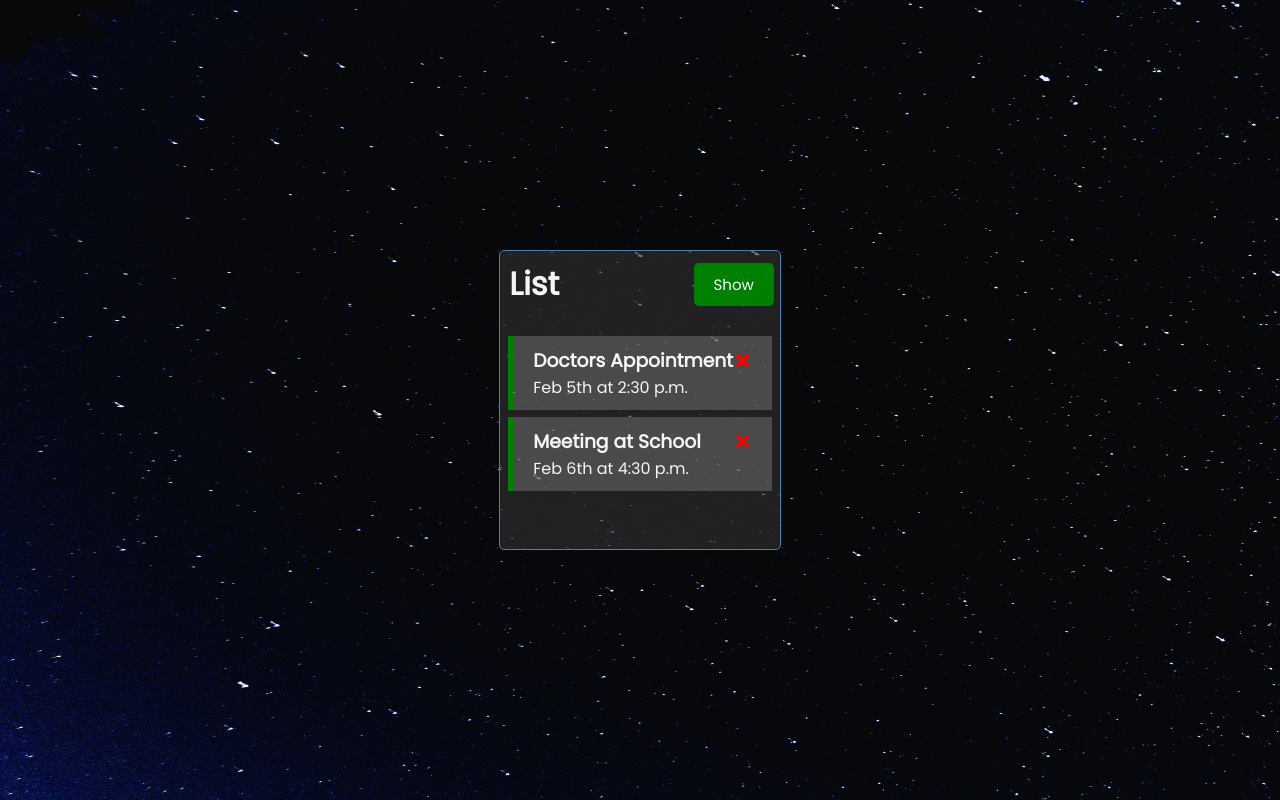
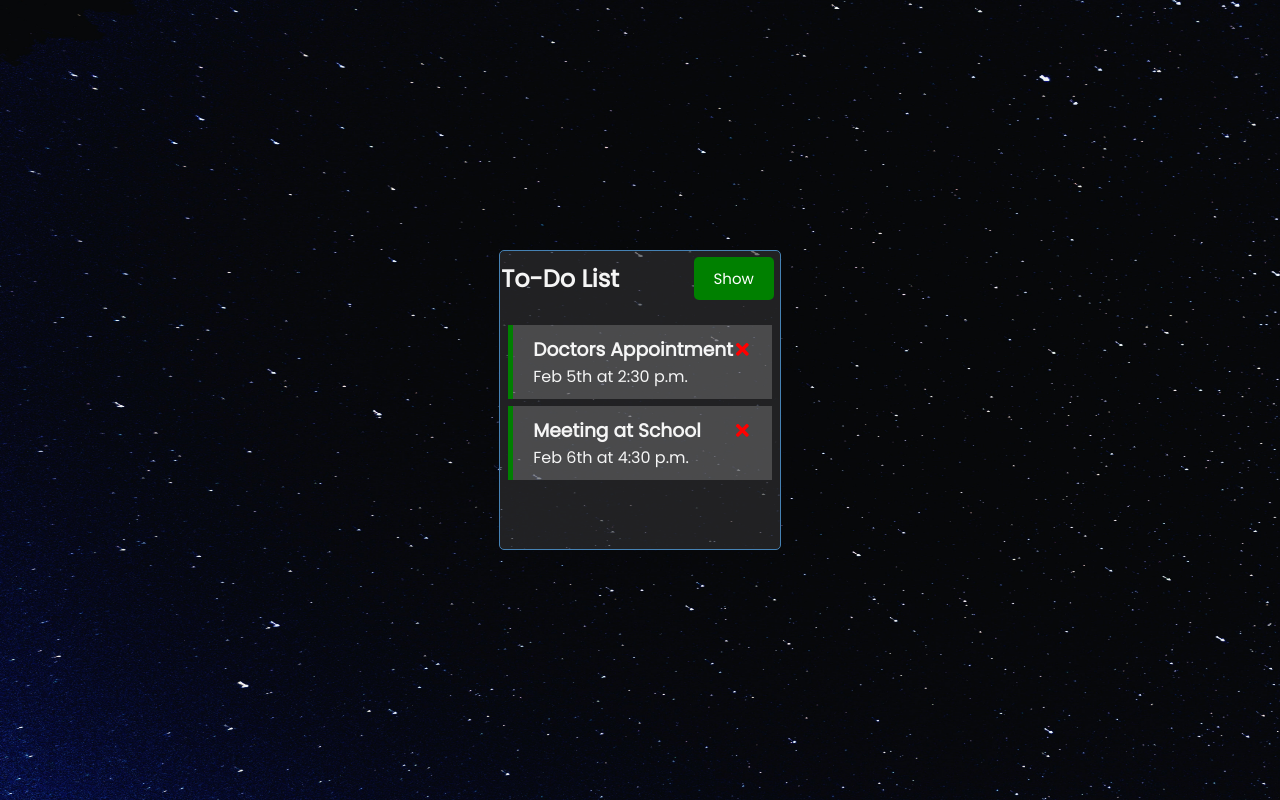
Before and after one commit to BehnamAxo/Shopping, a React (Create React App) app: page / in a window 1280 px wide. Built offline with nearby package versions, Linux system fonts and the light colour scheme; data requests are answered from the project's data file.

Commit message:
Minor refactor

```diff
--- a/src/App.js
+++ b/src/App.js
@@ -6,18 +6,19 @@ import Items from './components/Items';
 
 
 const App = () => {
+  const baseURL = 'http://localhost:5000/items/';
   const [showAddItem, setShowAddItem] = useState(false);
   const [items, setItems] = useState([]);
 
   const fetchItems = async () => {
-    const res = await fetch('http://localhost:5000/items');
+    const res = await fetch(baseURL);
     const data = await res.json();
 
     return data;
   };
 
   const fetchItem = async (id) => {
-    const res = await fetch(`http://localhost:5000/items/${id}`);
+    const res = await fetch(`${baseURL}${id}`);
     const data = await res.json();
 
     return data;
@@ -33,7 +34,7 @@ const App = () => {
   }, []);
 
   const addItem = async (item) => {
-    const res = await fetch('http://localhost:5000/items', {
+    const res = await fetch(baseURL, {
       method: 'POST',
       headers: {
         'Content-type': 'application/json',
@@ -48,7 +49,7 @@ const App = () => {
 
   const deleteItem = async (id) => {
     await fetch(
-      `http://localhost:5000/items/${id}`, {
+      `${baseURL}${id}`, {
         method: 'DELETE'
       }
     );
@@ -59,7 +60,7 @@ const App = () => {
     const taskToToggle = await fetchItem(id)
     const updatedItem = { ...taskToToggle, reminder: !taskToToggle.reminder }
 
-    const res = await fetch(`http://localhost:5000/items/${id}`, {
+    const res = await fetch(`${baseURL}${id}`, {
       method: 'PUT',
       headers: {
         'Content-type': 'application/json',
@@ -79,7 +80,7 @@ const App = () => {
   return (
     <div className='container'>
       <Header
-        title='List'
+        title='To-Do List'
         onAdd={() => setShowAddItem(!showAddItem)}
         showAdd={showAddItem}
       />
--- a/src/components/Header.js
+++ b/src/components/Header.js
@@ -4,7 +4,7 @@ import Button from './Button';
 const Header = ({ title, onAdd, showAdd }) => {
   return (
     <header className='header'>
-      <h1>{title}</h1>
+      <h2>{title}</h2>
       <Button
         color={showAdd ? 'red' : 'green'}
         text={showAdd ? 'Hide' : 'Show'}
--- a/src/index.css
+++ b/src/index.css
@@ -346,7 +346,7 @@ li:nth-child(7) {
   left: 60%;
 }
 
-h1,h3,p,label {
+h2,h3,p,label {
   color: whitesmoke;
 }
 
```
